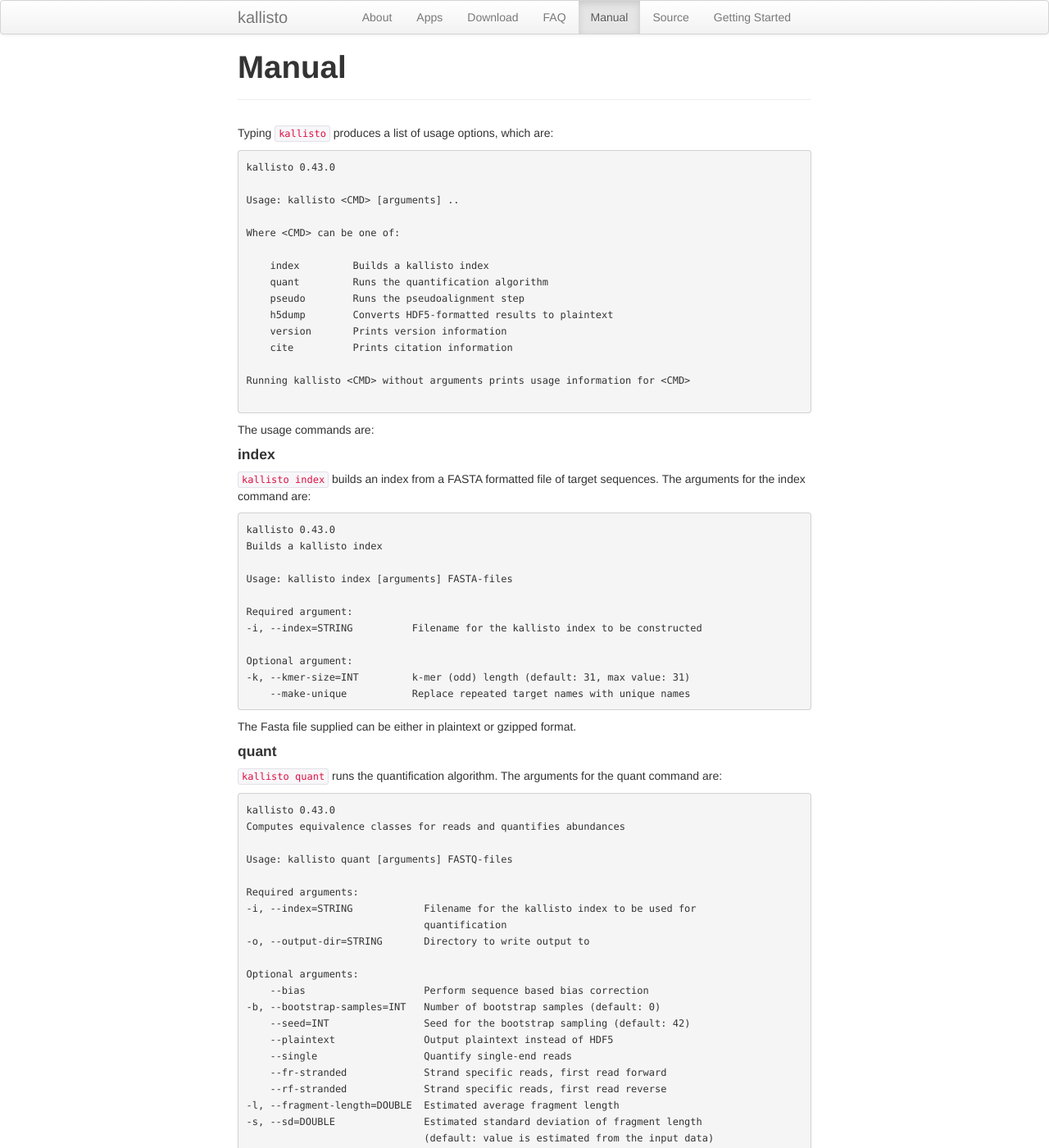
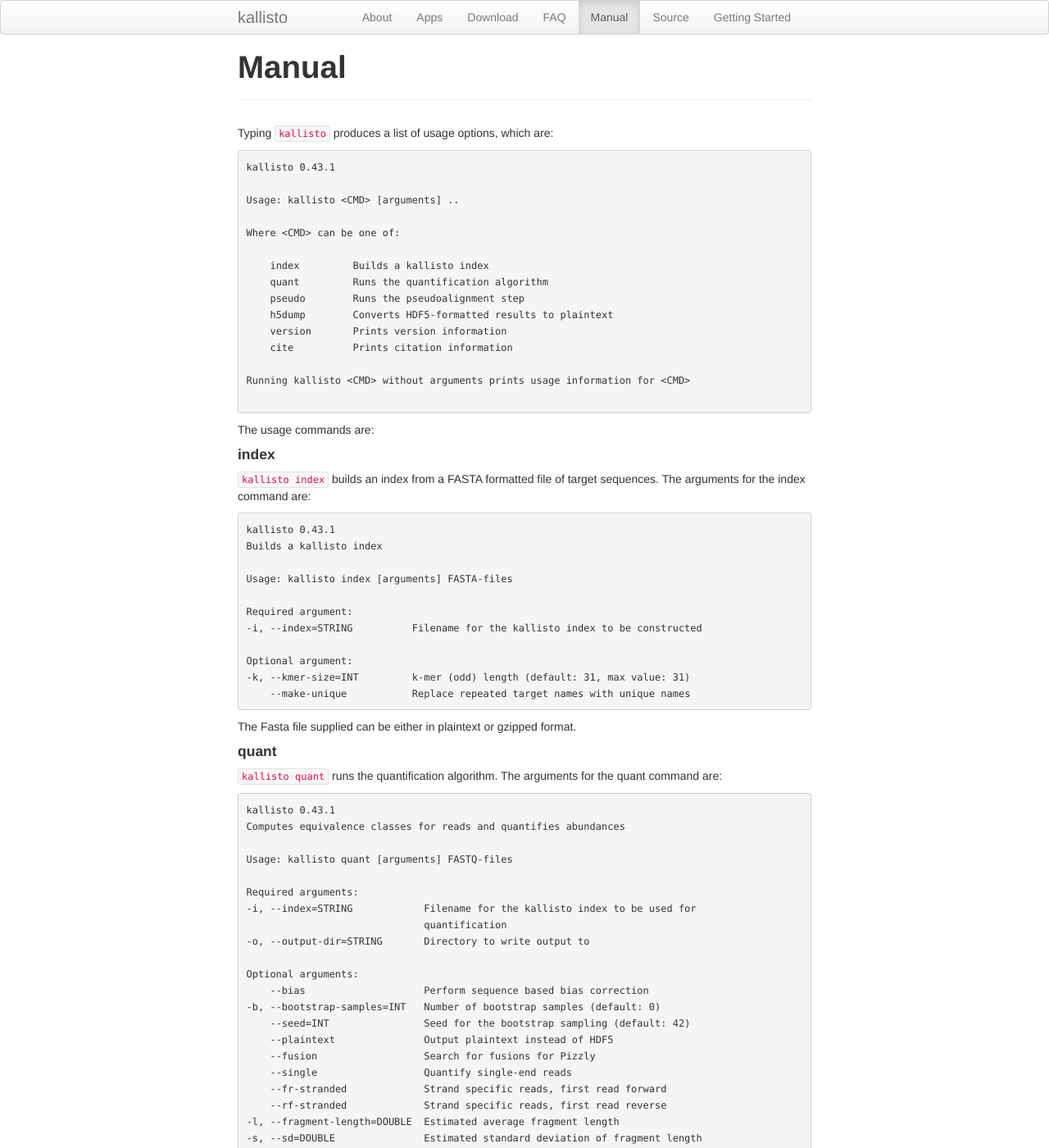
Before and after one commit to pachterlab/kallisto, a Jekyll site: the page built from manual.md, in a window 1280 px wide and 1400 px high. Shown: the whole window at 82% size. Built offline with Jekyll 4.4.1, drawn with Linux system fonts in a browser that asks for light colours; some of the changed text lies outside the part shown.

```diff
--- a/manual.md
+++ b/manual.md
@@ -9,7 +9,7 @@ group: navigation
 Typing `kallisto` produces a list of usage options, which are:
 
 ~~~
-kallisto 0.43.0
+kallisto 0.43.1
 
 Usage: kallisto <CMD> [arguments] ..
 
@@ -32,7 +32,7 @@ The usage commands are:
 `kallisto index` builds an index from a FASTA formatted file of target sequences. The arguments for the index command are:
 
 ~~~
-kallisto 0.43.0
+kallisto 0.43.1
 Builds a kallisto index
 
 Usage: kallisto index [arguments] FASTA-files
@@ -52,7 +52,7 @@ The Fasta file supplied can be either in plaintext or gzipped format.
 `kallisto quant` runs the quantification algorithm. The arguments for the quant command are:
 
 ~~~
-kallisto 0.43.0
+kallisto 0.43.1
 Computes equivalence classes for reads and quantifies abundances
 
 Usage: kallisto quant [arguments] FASTQ-files
@@ -67,14 +67,17 @@ Optional arguments:
 -b, --bootstrap-samples=INT   Number of bootstrap samples (default: 0)
     --seed=INT                Seed for the bootstrap sampling (default: 42)
     --plaintext               Output plaintext instead of HDF5
+    --fusion                  Search for fusions for Pizzly
     --single                  Quantify single-end reads
     --fr-stranded             Strand specific reads, first read forward
     --rf-stranded             Strand specific reads, first read reverse
 -l, --fragment-length=DOUBLE  Estimated average fragment length
 -s, --sd=DOUBLE               Estimated standard deviation of fragment length
-                              (default: value is estimated from the input data)
+                              (default: -l, -s values are estimated from paired
+                               end data, but are required when using --single)
 -t, --threads=INT             Number of threads to use (default: 1)
     --pseudobam               Output pseudoalignments in SAM format to stdout
+
 ~~~
 
 __kallisto__ can process either single-end or paired-end reads. The default running mode is paired-end and requires an even number of FASTQ files represented as pairs, e.g.
@@ -123,6 +126,8 @@ The number of bootstrap samples is specified using -b. Note that because of the
 
 + `--rf-stranded` same as `--fr-stranded` but the **first** read maps to the **reverse** strand of a transcript.
 
++ `--fusion` does normal quantification, but additionally looks for reads that do not pseudoalign because they are potentially from fusion genes. All output is written to the file `fusion.txt` in the output folder.
+
 ##### Pseudobam
 
 `--pseudobam` outputs all pseudoalignments in SAM format to the standard output. The stream can either be redirected into a file, or converted to bam using `samtools`.
@@ -146,7 +151,7 @@ A detailed description of the SAM output is [here](pseudobam.html).
 `kallisto pseudo` runs only the pseudoalignment step and is meant for usage in single cell RNA-seq. The arguments for the pseudo command are:
 
 ~~~
-kallisto 0.43.0
+kallisto 0.43.1
 Computes equivalence classes for reads and quantifies abundances
 
 Usage: kallisto pseudo [arguments] FASTQ-files
@@ -162,9 +167,11 @@ Optional arguments:
     --single                  Quantify single-end reads
 -l, --fragment-length=DOUBLE  Estimated average fragment length
 -s, --sd=DOUBLE               Estimated standard deviation of fragment length
-                              (default: value is estimated from the input data)
+                              (default: -l, -s values are estimated from paired
+                               end data, but are required when using --single)
 -t, --threads=INT             Number of threads to use (default: 1)
     --pseudobam               Output pseudoalignments in SAM format to stdout
+
 ~~~
 
 The form of the command and the meaning of the parameters are identical to the quant command. However, pseudo does not run the EM-algorithm to quantify abundances. In addition the pseudo command has an option to specify many cells in a batch file, e.g.
@@ -217,7 +224,7 @@ When run in **UMI** mode kallisto will use the sequenced reads to pseudoalign an
 plaintext. The arguments for the h5dump command are:
 
 ~~~
-kallisto 0.43.0
+kallisto 0.43.1
 Converts HDF5-formatted results to plaintext
 
 Usage:  kallisto h5dump [arguments] abundance.h5
```
Also changed, not shown: _posts/2017-03-20-v0.43.1.md (added, +29 -0 lines), faq.md (+2 -2 lines), starting.md (+1 -1 lines), apps.md (line endings or trailing spaces).
